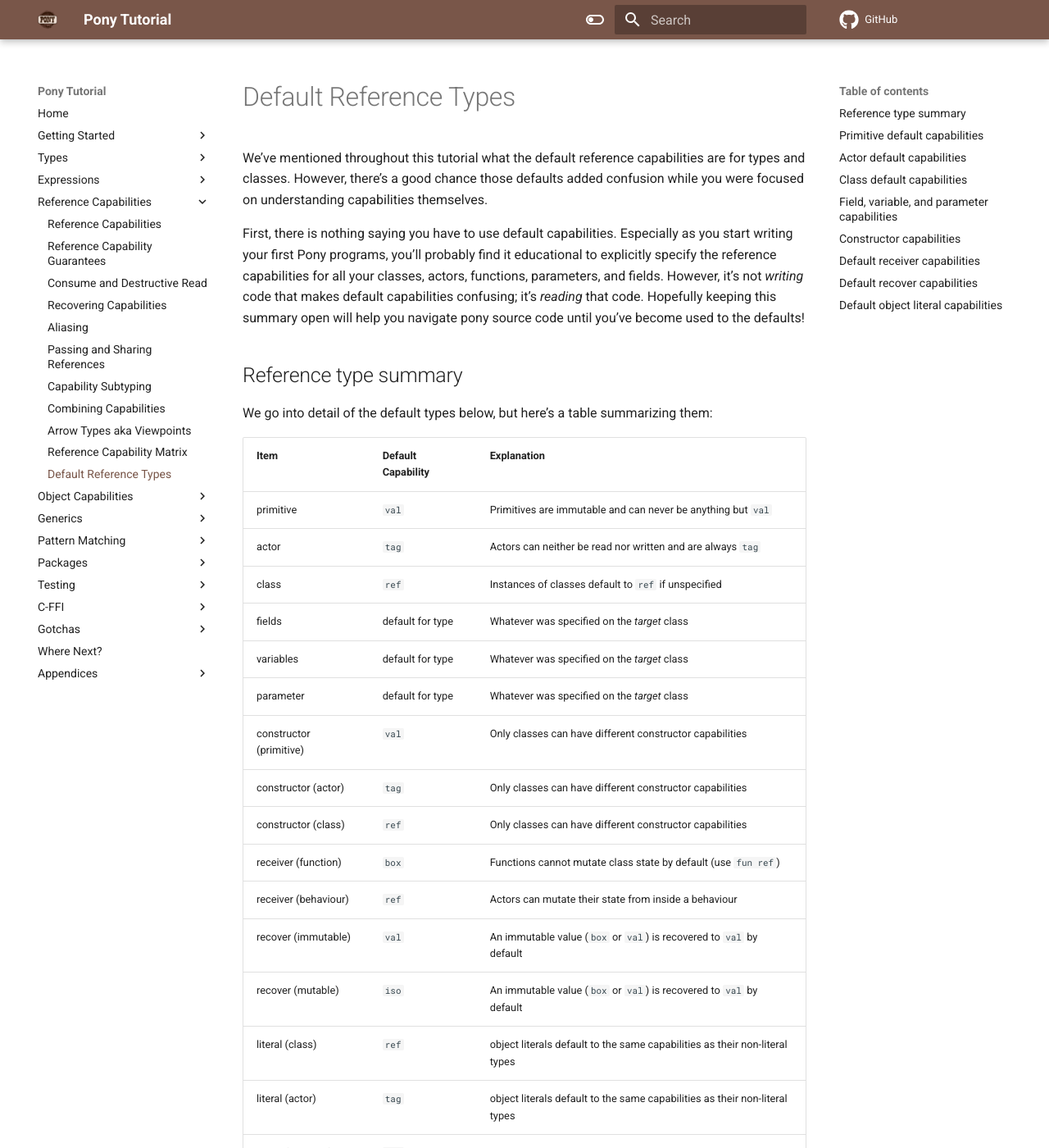
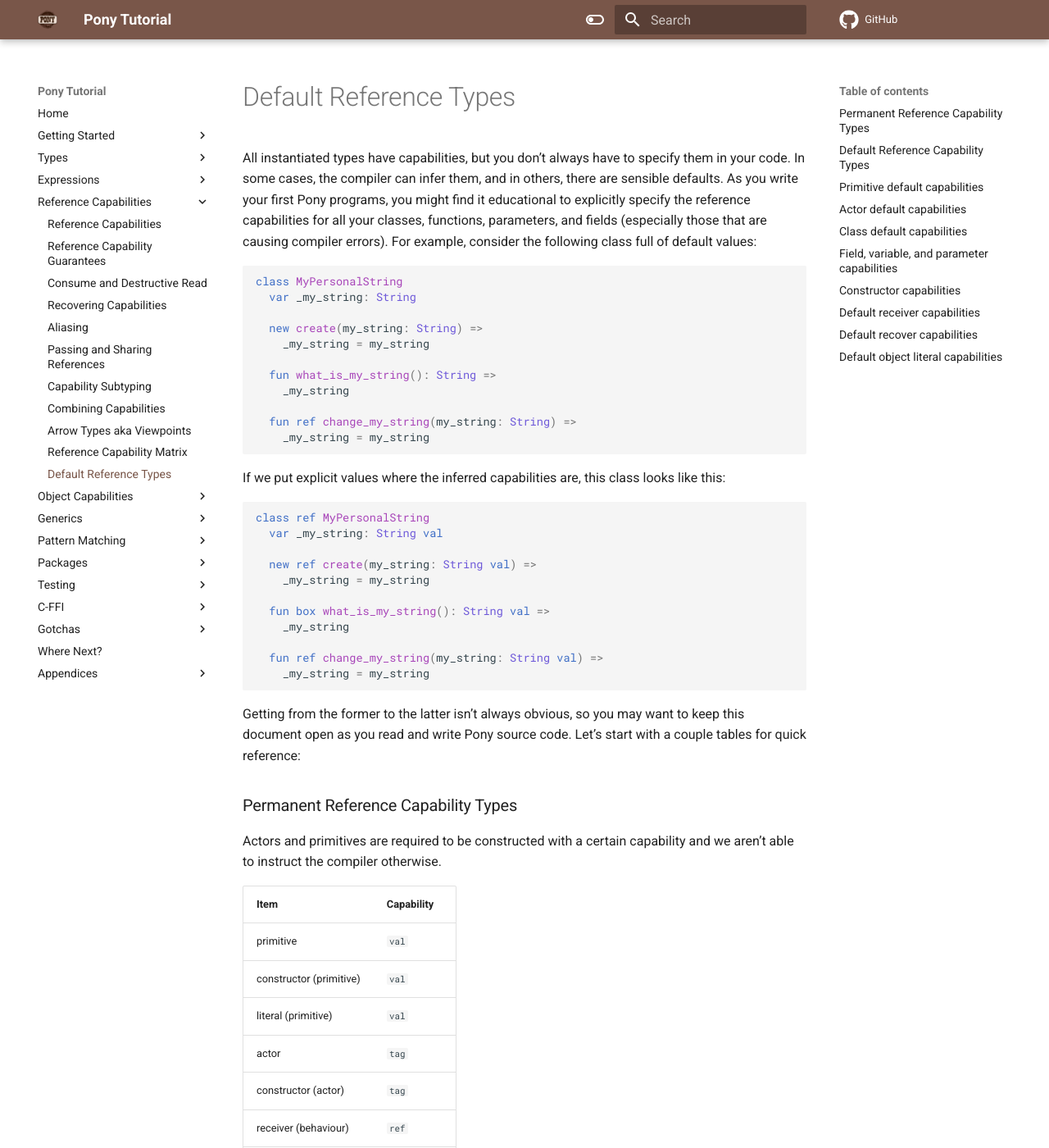
Before and after one commit to ponylang/pony-tutorial, an MkDocs documentation site: the page built from docs/reference-capabilities/default-capabilities.md, in a window 1280 px wide and 1400 px high. Shown: the whole window at 82% size. Built offline with MkDocs 1.6.1 and Material for MkDocs 9.7.7, drawn with Linux system fonts in a browser that asks for light colours; comment, search, counter and statistics services are not loaded; some of the changed text lies outside the part shown.

Commit message:
Minor revisions in response to CR
This is basically a complete editing pass. The requested revisions are
not terribly complicated, but there is clearly domain knowledge that
I am missing here.

`````diff
--- a/docs/reference-capabilities/default-capabilities.md
+++ b/docs/reference-capabilities/default-capabilities.md
@@ -1,55 +1,86 @@
 # Default Reference Types
 
-We've mentioned throughout this tutorial what the default reference capabilities are for types and classes. However, there's a good chance those defaults added confusion while you were focused on understanding capabilities themselves.
+All instantiated types have capabilities, but you don't always have to specify them in your code. In some cases, the compiler can infer them, and in others, there are sensible defaults. As you write your first Pony programs, you might find it educational to explicitly specify the reference capabilities for all your classes, functions, parameters, and fields (especially those that are causing compiler errors). For example, consider the following class full of default values:
 
-First, there is nothing saying you have to use default capabilities. Especially as you start writing your first Pony programs, you'll probably find it educational to explicitly specify the reference capabilities for all your classes, actors, functions, parameters, and fields. However, it's not _writing_ code that makes default capabilities confusing; it's _reading_ that code. Hopefully keeping this summary open will help you navigate pony source code until you've become used to the defaults!
+```pony
+class MyPersonalString
+  var _my_string: String
 
-## Reference type summary
+  new create(my_string: String) =>
+    _my_string = my_string
 
-We go into detail of the default types below, but here's a table summarizing them:
+  fun what_is_my_string(): String =>
+    _my_string
 
-| Item                    | Default Capability | Explanation                                                             |
-| ----------------------- | ------------------ | ----------------------------------------------------------------------- |
-| primitive               | `val`              | Primitives are immutable and can never be anything but `val`            |
-| actor                   | `tag`              | Actors can neither be read nor written and are always `tag`             |
-| class                   | `ref`              | Instances of classes default to `ref` if unspecified                 |
-| fields                  | default for type   | Whatever was specified on the _target_ class                            |
-| variables               | default for type   | Whatever was specified on the _target_ class                            |
-| parameter               | default for type   | Whatever was specified on the _target_ class                            |
-| constructor (primitive) | `val`              | Only classes can have different constructor capabilities                |
-| constructor (actor)     | `tag`              | Only classes can have different constructor capabilities                |
-| constructor (class)     | `ref`              | Only classes can have different constructor capabilities                |
-| receiver (function)     | `box`              | Functions cannot mutate class state by default (use `fun ref`)         |
-| receiver (behaviour)    | `ref`              | Actors can mutate their state from inside a behaviour                   |
-| recover (immutable)     | `val`              | An immutable value (`box` or `val`) is recovered to `val` by default        |
-| recover (mutable)       | `iso`              | An immutable value (`box` or `val`) is recovered to `val` by default        |
-| literal (class)        | `ref`              | object literals default to the same capabilities as their non-literal types |
-| literal (actor)         | `tag`              | object literals default to the same capabilities as their non-literal types |
-| literal (primitive)     | `val`              | object literals default to the same capabilities as their non-literal types |
-| lambda (no captures)    | `val`              | lambda capabilities depend on whether they capture their environment    |
-| lambda (captures)       | `ref`              | lambda capabilities depend on whether they capture their environment    |
+  fun ref change_my_string(my_string: String) =>
+    _my_string = my_string
+```
+
+If we put explicit values where the inferred capabilities are, this class looks like this:
+
+```pony
+class ref MyPersonalString
+  var _my_string: String val
+
+  new ref create(my_string: String val) =>
+    _my_string = my_string
+
+  fun box what_is_my_string(): String val =>
+    _my_string
+
+  fun ref change_my_string(my_string: String val) =>
+    _my_string = my_string
+```
+
+Getting from the former to the latter isn't always obvious, so you may want to keep this document open as you read and write Pony source code. Let's start with a couple tables for quick reference:
+
+### Permanent Reference Capability Types
+
+Actors and primitives are required to be constructed with a certain capability and we aren't able to instruct the compiler otherwise.
+
+| Item                    | Capability |
+| ----------------------- | ---------- |
+| primitive               | `val`      |
+| constructor (primitive) | `val`      |
+| literal (primitive)     | `val`      |
+| actor                   | `tag`      |
+| constructor (actor)     | `tag`      |
+| receiver (behaviour)    | `ref`      |
+| literal (actor)         | `tag`      |
+
+### Default Reference Capability Types
+
+| Item                         | Default Capability |
+| ---------------------------- | ------------------ |
+| class                        | `ref`              |
+| fields                       | default for type   |
+| variables                    | default for type   |
+| parameter                    | default for type   |
+| constructor (class)          | `ref`              |
+| receiver (function)          | `box`              |
+| recover (immutable)          | `val`              |
+| recover (mutable)            | `iso`              |
+| literal (class)              | `ref`              |
+| lambda (no mutable captures) | `val`              |
+| lambda (mutable captures)    | `ref`              |
 
 ## Primitive default capabilities
 
-Let's start with primitives because they're stateless. All primitives have `val` capabilities. Primitives are immutable, they are read-only, there is only one of each primitive, and it is accessible from all actors -- read-only and shareable means the default is `val`.
+All primitives have `val` capabilities. Primitives are immutable, there is only one of each primitive, and it is accessible from all actors -- read-only and shareable means the default is `val`.
 
-In fact, defining a primitive as `primitive val MyPrimitive` is a syntax error.
+In fact, attempting to define a primitive as `primitive val MyPrimitive` is a syntax error.
+
+Note: You can make a `tag` reference to a primitive, since it is a subtype of `val`, but all other reference types are denied.
 
 ## Actor default capabilities
 
-Actors always have a default `tag` capability. Like primitives, attempting to override the default reference capability is a syntax error.
+Actors are always defined with `tag` capability. Other capabilities are denied because anything that can read or write an actor's state while it is running would lead to undefined behaviour. Like primitives, attempting to override the default reference capability is a syntax error.
 
 ```pony
 actor Actor
 ```
 
-has `tag` capabilities
-
-```pony
-actor ref Actor
-```
-
-is illegal. This is because a actor `ref` would not be concurrency safe -- it would allow directly reading an actor's internal state as opposed to requiring message passing to share state.
+means instances of Actor have the `tag` capability. No other capability is concurrency safe,.
 
 ## Class default capabilities
 
@@ -57,13 +88,13 @@
 
 ```pony
 class ref RefClass
-    ...
+  ...
 
 class RefClass
-    ...
+   ...
 ```
 
-But whether specified by default or explicitly as `class ref` (or `class val` or any other capability) what does it actually mean? A class or actor's default capability only applies when you _define_ a field or local type. This can happen when using `let` or `var`, or when specifying a parameter on a function or behaviour.
+But whether specified by default or explicitly as `class ref` (or `class val` or any other capability) what does it actually mean? A class's default capability only applies when you _define_ a field or local type that points to an instance of it. This can happen when using `let` or `var`, or when specifying a parameter on a function or behaviour.
 
 ## Field, variable, and parameter capabilities
 
@@ -71,88 +102,86 @@
 
 ```pony
 actor UsesStrings
-    let s1: String
-    var s2: String
+   let s1: String
+   var s2: String
 
-    new create(s1': String, s2': String) =>
-        s1 = s1'
-        s2 = s2'
+   new create(s1': String, s2': String) =>
+     s1 = s1'
+     s2 = s2'
 
-    be do_thing(s3: String) =>
-        None
+  be do_thing(s3: String) =>
+    None
 ```
 
 However `StringBytes` is defined as `class ref`, so all the `StringBytes`' in the following class definition are equivalent to `StringBytes ref`:
 
 ```pony
 class UsesStringBytes
-    let s1: StringBytes
-    var s2: StringBytes
+  let s1: StringBytes
+  var s2: StringBytes
 
-    new create(s1': StringBytes, s2': StringBytes) =>
-        s1 = s1'
-        s2 = s2'
+  new create(s1': StringBytes, s2': StringBytes) =>
+    s1 = s1'
+    s2 = s2'
 
-    fun do_thing(s3: StringBytes) =>
-        None
+  fun do_thing(s3: StringBytes) =>
+    None
 ```
 
-Notably, however, the default capability on a class **does not** influence the constructors for that class.
+These defaults apply only when the type is specified, and not how it is constructed. The default capability on a class **does not** influence what is returned by the constructors for that class.
 
 ## Constructor capabilities
 
-Let's start with the required defaults first: a primitive constructor _always_ returns an object with `val` capabilities, and an actor constructor _always_ returns an object with `tag` capabilities. In fact, it is forbidden to put a capability after `new` when defining a primitive or actor.
+A primitive constructor _always_ returns an object with `val` capabilities, and an actor constructor _always_ returns an object with `tag` capabilities. In fact, it is forbidden to put a capability after `new` when defining a primitive or actor.
 
-Classes are more flexible. The capability returned by a constructor defaults to `ref` if you are constructing a `class`. This is true regardless of what the default capability for the class is, but you have the option to specify a different capability by explicitly typing the constructor (e.g.,  `new iso create_iso`).
+Classes are more flexible. The capability returned by a constructor defaults to `ref` if you are constructing a `class`. You have the option to specify a different capability by explicitly typing the constructor (e.g., `new iso create_iso`).
 
 Consider the following class:
 
 ```pony
 class val MyClass
-    let foo: String
+  let foo: String
 
-    new create_ref(foo': String) =>
-        foo = foo'
+  new create_ref(foo': String) =>
+    foo = foo'
 
-    new val create_val(foo': String) =>
-        foo = foo'
+  new val create_val(foo': String) =>
+    foo = foo'
 ```
 
 This class has two constructors. The first one, `create_ref` returns a `MyClass` with `ref` capability because `ref` is always default for class constructors. The second one `create_val` explicitly returns a `MyClass` with `val` capability.
 
-_Tip_: Instead of using the default `ref` type for constructors, consider using `iso`. Recall that constructors, like `consume` return their values as an ephemeral type. That means that a constructor typed as `new iso` actually returns a `iso^`. And `iso^` has the terrific property of being convertible to any other type! Consider:
+_Tip_: Instead of using the default `ref` type for constructors, consider using `iso`. Recall that constructors, like `consume`, return their values as an ephemeral type. That means that a constructor typed as `new iso` actually returns a `iso^`. And `iso^` has the terrific property of being convertible to any other capability! Consider:
 
 ```pony
 class MyIsoClass
-    let foo: String
+  let foo: String
 
-    new iso create(foo': String) =>
-        foo = foo'
+  new iso create(foo': String) =>
+    foo = foo'
 ```
 
-This class can be constructed as a `ref` or `val` or other capability:
+This class can be constructed as a `ref` or `val` (or any other capability) without use of `recover`:
 
 ```pony
 a_ref: MyIsoClass ref = MyIsoClass.create()
 a_val: MyIsoClass val = MyIsoClass.create()
 ```
 
-In fact, this is what happens if you do not specify a constructor at all. The hidden constructor for this class also returns an `iso^`:
+Autogenerated constructors are also `ref`. The auto-generated constructor for the following class also returns a `ref^`:
 
 ```pony
 class AllDefaults
-    var foo: String = "hello"
+  var foo: String = "hello"
 ```
 
 You can construct instances of this class with a specific capability by specifying the type of the result:
 
 ```pony
-let a = AllDefaults // a is iso
-let b: AllDefaults ref = AllDefaults // b is ref
+let a = AllDefaults // a is ref
+let b: AllDefaults iso = AllDefaults // b is iso
 let c: AllDefaults val = AllDefaults // c is val
 ```
-
-Constructors create objects, but what about when you access functions on those objects?
 
 ## Default receiver capabilities
 
@@ -162,16 +191,16 @@
 
 ```pony
 class MyClass
-    var foo: String = ""
+  var foo: String = ""
 
-    fun get_foo() => foo
+  fun get_foo() => foo
 
-    fun ref set_foo(foo': String) => foo = foo'
+  fun ref set_foo(foo': String) => foo = foo'
 ```
 
-Notably, you can't mutate a `box`, so mutable methods must be defined as `fun ref` or `fun trn`.
+Notably, you can't mutate a `box`, so mutable methods _must_ be defined as `fun ref` or `fun trn`.
 
-The _only_ behavior capability for an actor is `ref`. You cannot specify a `be val` for example, or even `be ref`. This may be counter-intuitive since the _caller_ only has a tag to the actor, but the actor is totally free to reference its own fields from the behaviour.
+TODO: THIS IS WRONG. The _only_ behavior capability for an actor is `ref`. You cannot specify a `be val` for example, or even `be ref`. This may be counter-intuitive since the _caller_ only has a tag to the actor, but the actor is totally free to reference its own fields from the behaviour.
 
 ## Default recover capabilities
 
@@ -186,39 +215,41 @@
 
 ## Default object literal capabilities
 
-The default capabilities on an object literal depend on whether the object literal specifies a primitive, actor, or class, and use the same defaults as the accompanying type:
+The defaults for an object created by a literal are the same as if the object had been created with the correct `primitive`, `actor` or `class` keyword. The fun bit here is not that the capability is inferred, but that the kind of object is inferred!
+
+For example:
+
+```pony
+let myActor = object
+  be apply() => None
+end
+```
+
+has `tag` capabilities as it is an anonymous actor because it defines at least one behaviour.
+
+````pony
+let myPrimitive = object
+  fun apply() => None
+end
+
+has `val` capabilities as it is an anonymous primitive because it defines neither behaviours nor internal state.
 
 ```pony
 let myObject = object
-    let s: String = "hello"
+  let s: String = "hello"
 end
 ```
 
-has `ref` capabilities as it is an anonymous class due to having functions, no behaviors, and maintaining internal state.
-
-```pony
-let myActor = object
-    be apply() => None
-end
-```
-
-has `tag` capabilities as it is an anonymous actor due to defining at least one behavior.
-
-```pony
-let myPrimitive = object
-    fun apply() => None
-end
-
-has `val` capabilities as it is an anonymous primitive due to having functions, no behaviors, and no internal state.
+has `ref` capabilities as it is an anonymous class due to having no behaviours and maintaining internal state.
 
 ## Default lambda capabilities
 
-Recall that a lambda creates an object literal with an `apply` function. That underlying object has `ref` capability if it captures any variables. If it does not capture variables, it defaults to `val` capability.
+Recall that a lambda creates an object literal with an `apply` function. That underlying object has `ref` capability if it captures any mutable variables. If it does not capture variables or the variables it captures are immutable, it defaults to `val` capability.
 
 ```pony
 var myLambdaVal = {(s: String): String => "my Lambda" + s}
 var myLambdaRef = {(s: String): String => myLambdaVal("here") + s}
-```
+````
 
 `myLambdaVal` has `val` capabilities because it doesn't capture anything. `myLambdaRef` defaults to `ref` capabilities because it captures `myLambdaVal`.
 
`````
